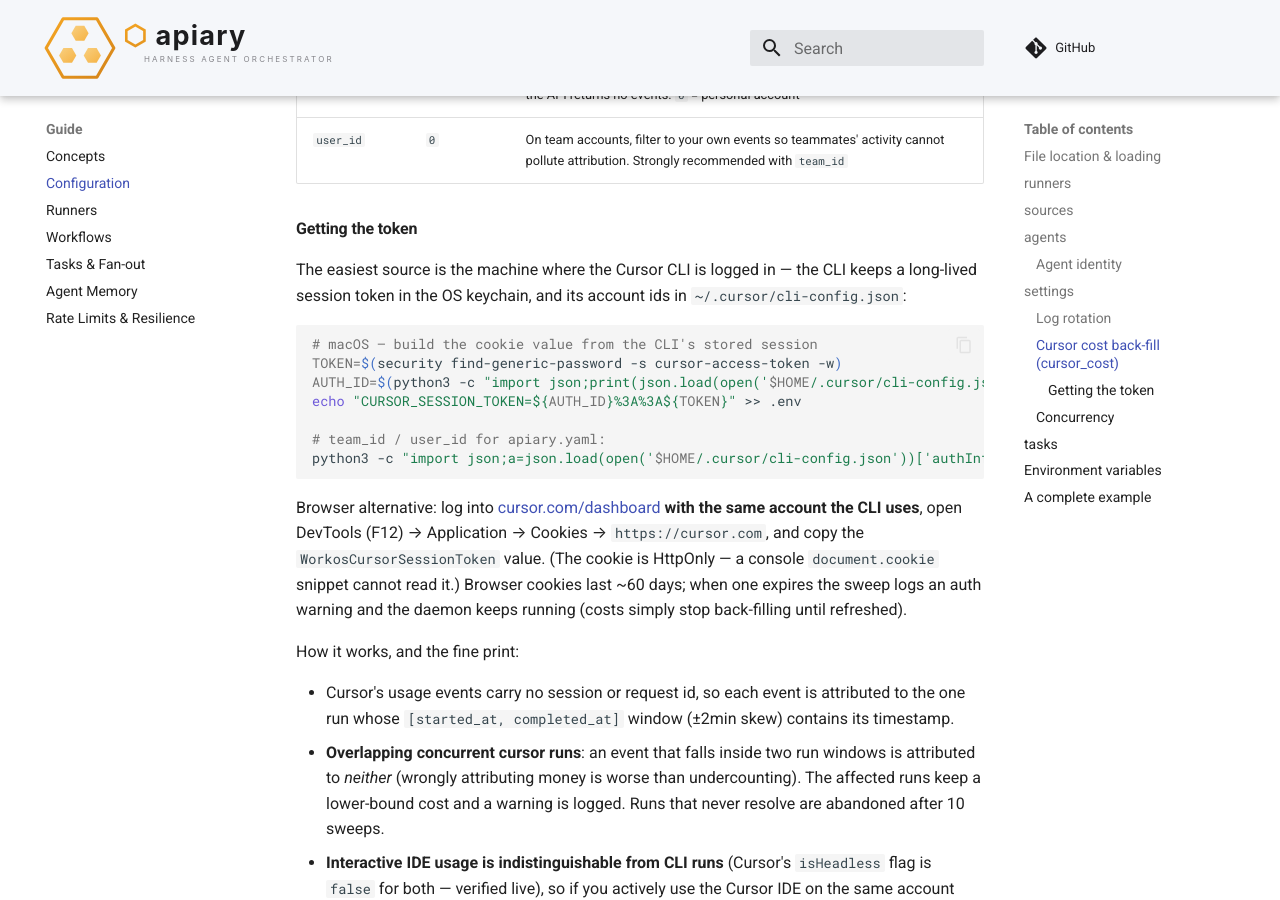
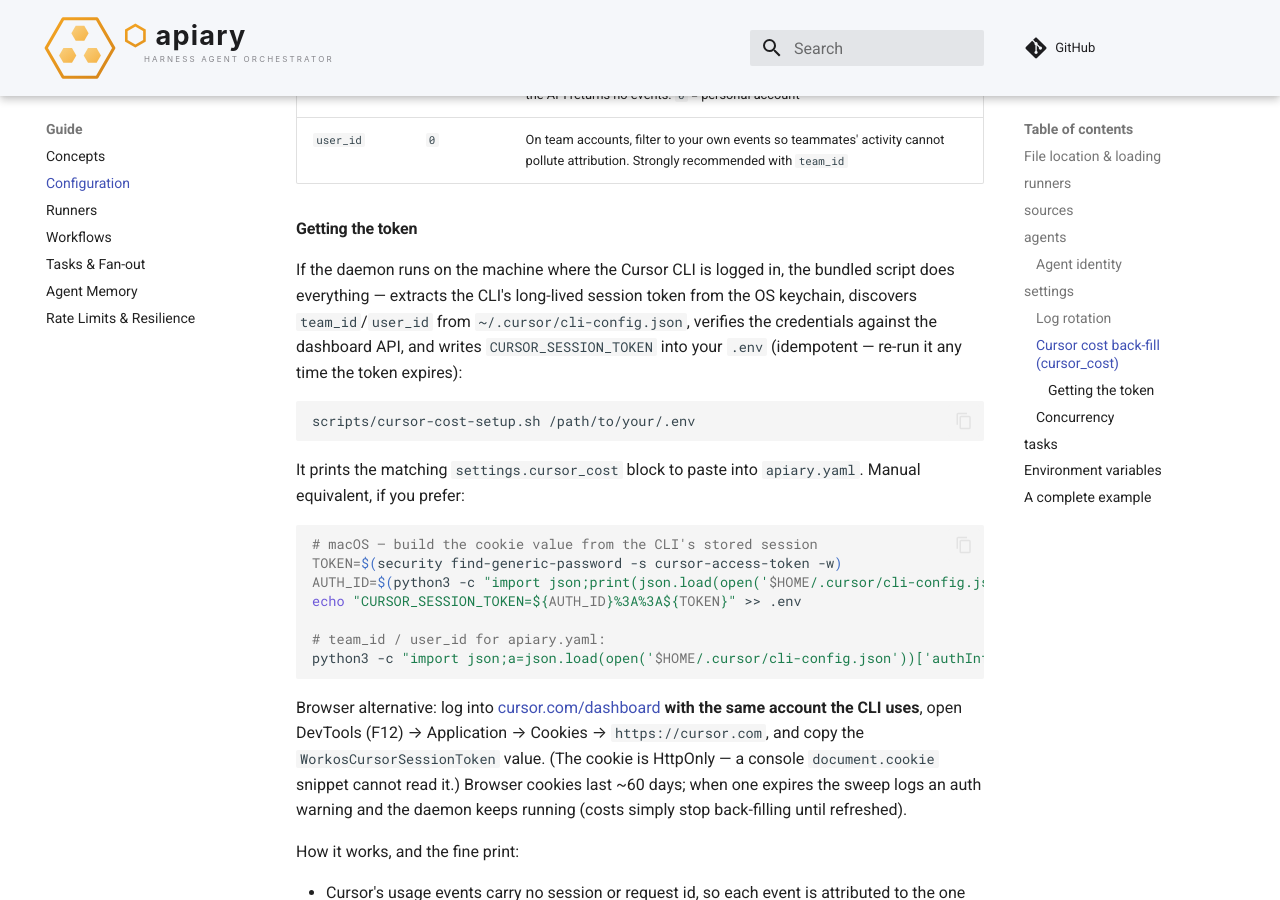
Before and after one commit to orlandoburli/apiary, an MkDocs documentation site: the page built from docs/configuration.md, in a window 1280 px wide and 900 px high, scrolled down 6707 px. Built offline with MkDocs 1.6.1 and Material for MkDocs 9.7.7, drawn with Linux system fonts in a browser that asks for light colours; comment, search, counter and statistics services are not loaded.

Commit message:
feat(scripts): cursor-cost-setup.sh — one-shot cursor_cost credential setup
Extracts the Cursor CLI's session token (macOS keychain, IDE state.vscdb
fallback), discovers team_id/user_id from ~/.cursor/cli-config.json, verifies
the credentials live against the dashboard usage API, and writes
CURSOR_SESSION_TOKEN into the given .env (idempotent, chmod 600, never prints
the token). Prints the settings.cursor_cost block to paste into apiary.yaml.
Referenced from the configuration docs as the primary token path.

````diff
--- a/docs/configuration.md
+++ b/docs/configuration.md
@@ -266,9 +266,19 @@
 
 #### Getting the token
 
-The easiest source is the machine where the Cursor CLI is logged in — the
-CLI keeps a long-lived session token in the OS keychain, and its account ids
-in `~/.cursor/cli-config.json`:
+If the daemon runs on the machine where the Cursor CLI is logged in, the
+bundled script does everything — extracts the CLI's long-lived session token
+from the OS keychain, discovers `team_id`/`user_id` from
+`~/.cursor/cli-config.json`, verifies the credentials against the dashboard
+API, and writes `CURSOR_SESSION_TOKEN` into your `.env` (idempotent — re-run
+it any time the token expires):
+
+```bash
+scripts/cursor-cost-setup.sh /path/to/your/.env
+```
+
+It prints the matching `settings.cursor_cost` block to paste into
+`apiary.yaml`. Manual equivalent, if you prefer:
 
 ```bash
 # macOS — build the cookie value from the CLI's stored session
````
Also changed, not shown: 1 other file.
